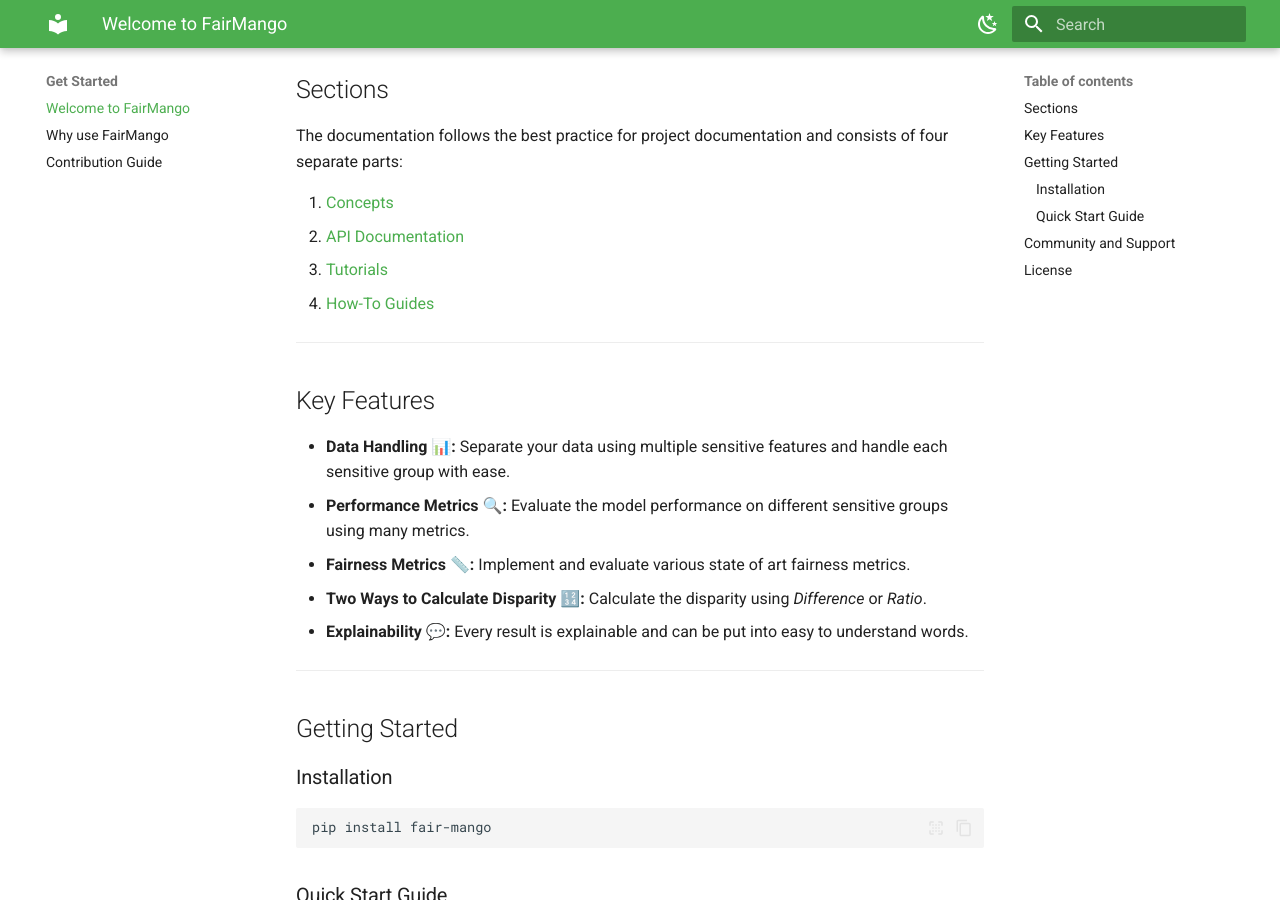
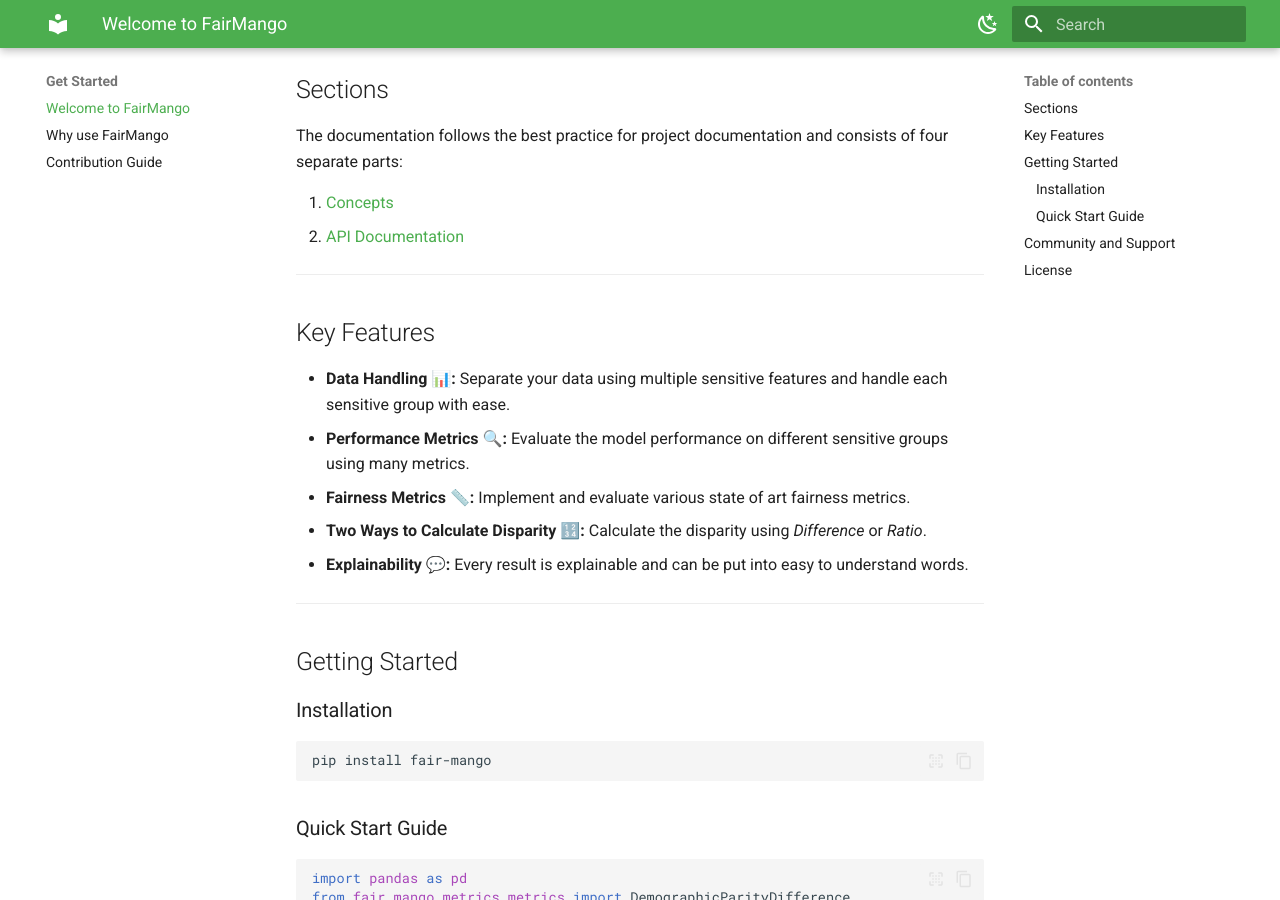
Before and after one commit to datategy/Fair-Mango, an MkDocs documentation site: the page built from docs/index.md, in a window 1280 px wide and 900 px high, scrolled down 350 px. Built offline with MkDocs 1.6.1 and Material for MkDocs 9.7.7, drawn with Linux system fonts in a browser that asks for light colours.

Commit message:
DOC: remove broken links in the index

```diff
--- a/docs/index.md
+++ b/docs/index.md
@@ -10,10 +10,8 @@
 
 The documentation follows the best practice for project documentation and consists of four separate parts:
 
-1. [Concepts](concepts.md)
+1. [Concepts](concepts/fairness.md)
 2. [API Documentation](api_documentation/dataset.md)
-3. [Tutorials](tutorials.md)
-4. [How-To Guides](how-to-guides.md)
 
 ---
 
```
